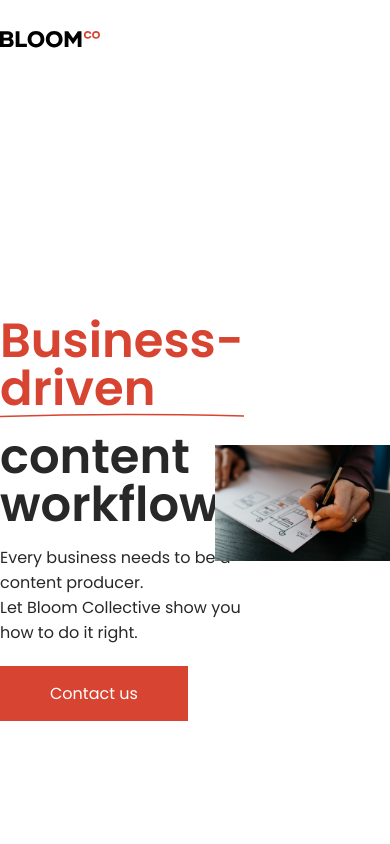
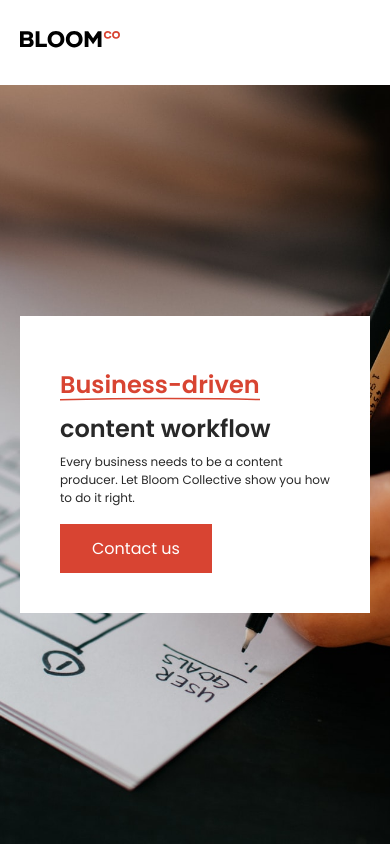
Before and after one commit to samuelsycamore/bloom-collective, a Next.js app: page / in a window 390 px wide. Shown: the top 844 px of the page. Built offline with nearby package versions, Linux system fonts and the light colour scheme.

Commit message:
Working through mobile layouts

```diff
--- a/pages/index.js
+++ b/pages/index.js
@@ -22,7 +22,7 @@ export default function Home() {
                 <div className="title">
                   <h1><span class="red line">Business-driven</span> <br/>content workflow</h1>
                 </div>
-                <p>Every business needs to be a content producer. <br/>Let Bloom Collective show you how to do it right.</p>
+                <p>Every business needs to be a content producer. Let Bloom Collective show you how to do it right.</p>
                 <a href="mailto:matt@bloomcollective.com?subject=Inquiry" class="btn">Contact us</a>
               </div>
             </div>
--- a/styles/globals.scss
+++ b/styles/globals.scss
@@ -24,6 +24,7 @@ a {
 .wrapper {
   max-width: 1200px;
   margin: auto;
+  padding: 0 20px;
 }
 
 header {
@@ -54,24 +55,80 @@ $red: #D84432;
 }
 
 .block.hero {
+  position: relative;
+  overflow: hidden;
   .row {
     display: flex;
+    justify-content: space-between;
+    align-items: center;
+    @media screen and (max-width: 960px) {
+      justify-content: center;
+      align-items: center;
+      height: calc(100vh - 85px);
+    }
   }
   h1 {
     font-size: 3em;
     line-height: 1;
     margin-bottom: 10px;
+    @media screen and (max-width: 560px) {
+      font-size: 2em;
+    }
+    @media screen and (max-width: 420px) {
+      font-size: 1.5em;
+    }
+  }
+  p {
+    max-width: 400px;
+    @media screen and (max-width: 560px) {
+      font-size: 0.75em;
+    }
+    @media screen and (max-width: 420px) {
+      font-size: 0.75em;
+    }
   }
   .col {
     display: flex;
     align-items: center;
     width: 50%;
-    padding: 200px 0;
+    padding: 100px 0;
+    @media screen and (max-width: 960px) {
+      width: 100%;
+      padding: 20px 0;
+    }
     &:nth-child(1) {
+      display: inline-block;
+      position: relative;
+      width: auto;
       padding-right: 20px;
+      z-index: 1;
+      @media screen and (max-width: 960px) {
+        width: auto;
+        padding: 40px;
+        background: #fff;
+      }
     }
     &:nth-child(2) {
-      padding-left: 20px;
+      @media screen and (max-width: 960px) {
+        position: absolute;
+        top: 0;
+        bottom: 0;
+        left: 0;
+        right: 0;
+        width: 100%;
+        height: 100%;
+        padding: 0;
+        z-index: 0;
+      }
+    }
+    img {
+      @media screen and (max-width: 960px) {
+        display: block;
+        width: 100%;
+        height: 100%;
+        object-fit: cover;
+        object-position: center;
+      }
     }
   }
 }
@@ -95,6 +152,16 @@ $red: #D84432;
   margin-top: 5px;
   color: #fff;
   background: $red;
+  border: 2px solid $red;
+  transition: all 300ms ease-in-out;
+  @media screen and (max-width: 560px) {
+    padding: 10px 30px;
+  }
+  &:hover,
+  &:focus {
+    color: $red;
+    background: transparent;
+  }
 }
 
 footer {
```
